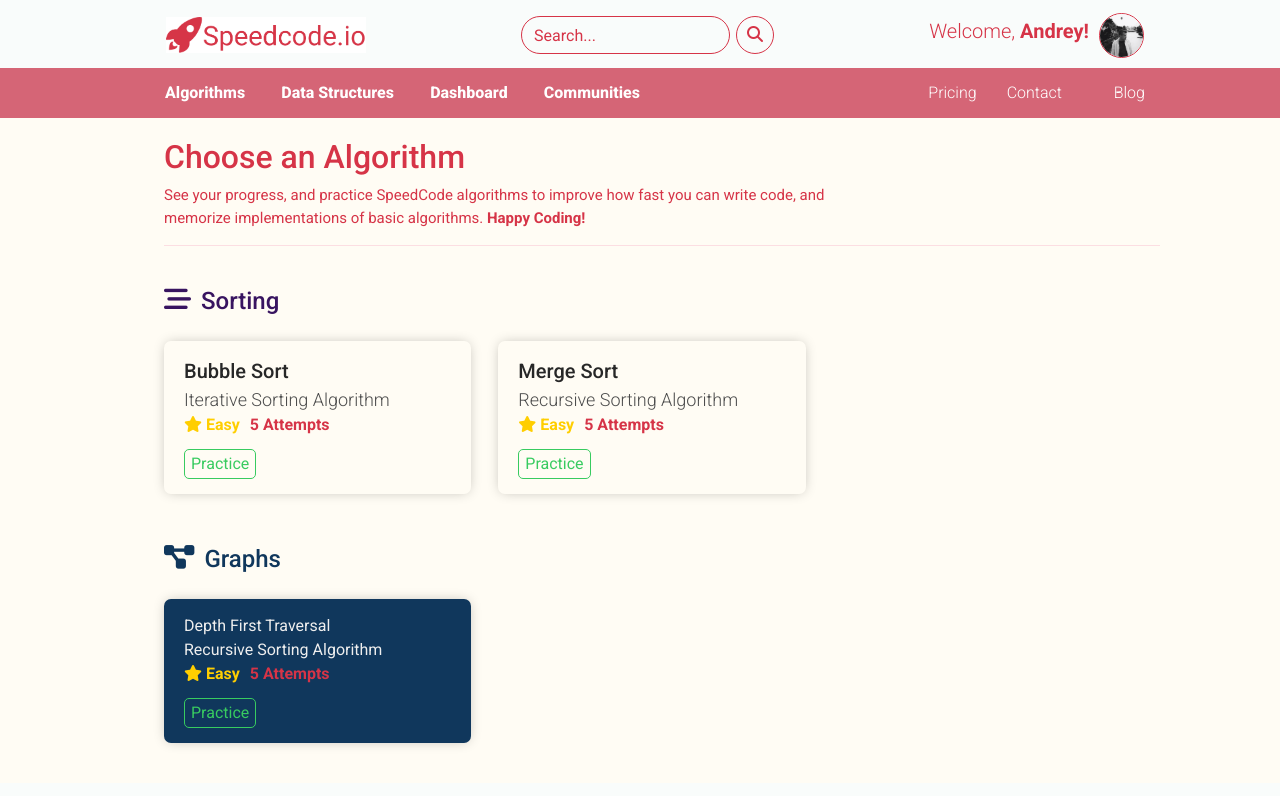
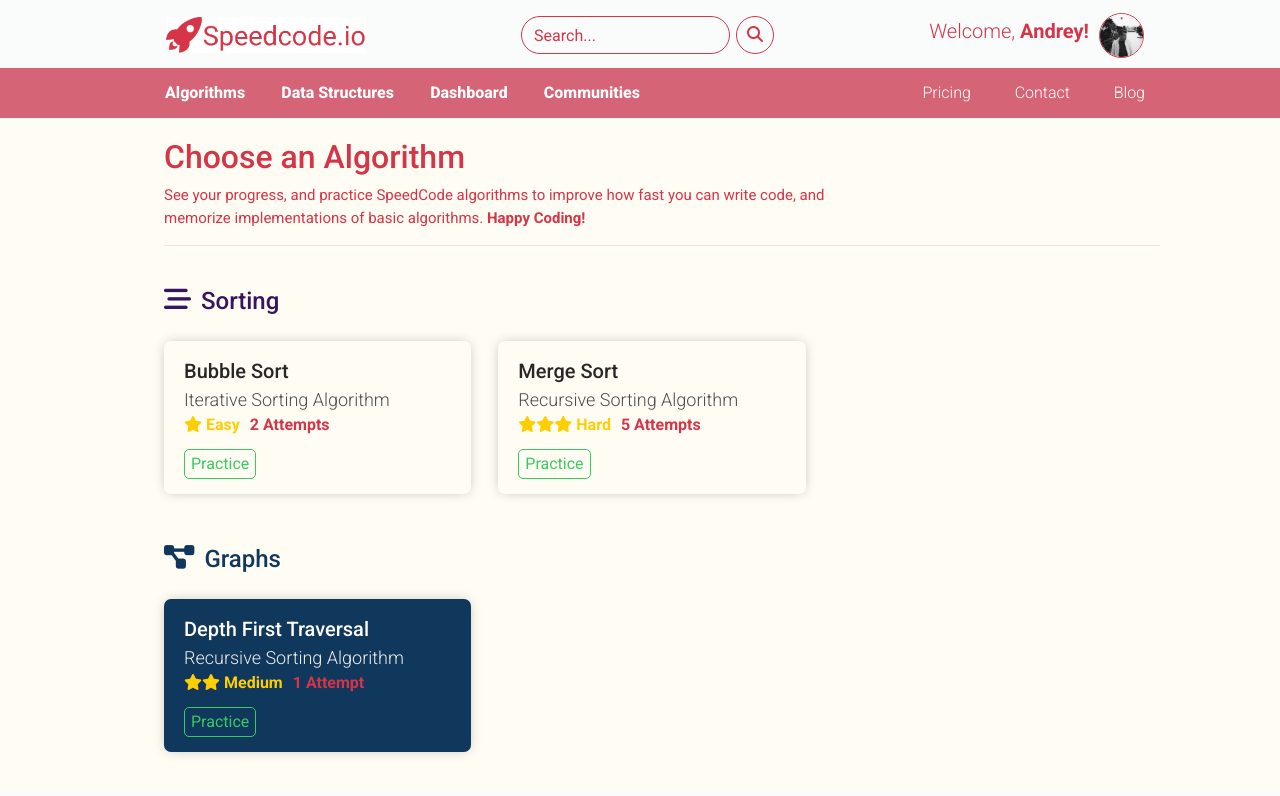
Before and after one commit to APNovichkov/SpeedCode.io, a React (Create React App) app: page /algorithms in a window 1280 px wide. Shown: the top 796 px of the page. Built offline with nearby package versions, Linux system fonts and the light colour scheme.

Commit message:
[add] Added more detail

```diff
--- a/public/api/algorithms.json
+++ b/public/api/algorithms.json
@@ -6,8 +6,8 @@
       "type": "Algorithm",
       "category": "Sorting",
       "description": "Iterative Sorting Algorithm",
-      "difficulty": 3,
-      "attempts": 5
+      "difficulty": 1,
+      "attempts": 2
     },
     {
       "id": "bbbbbbb",
@@ -24,8 +24,8 @@
       "type": "Algorithm",
       "category": "Graphs",
       "description": "Recursive Sorting Algorithm",
-      "difficulty": 3,
-      "attempts": 5
+      "difficulty": 2,
+      "attempts": 1
     }
   ]
 }
--- a/src/App.css
+++ b/src/App.css
@@ -71,6 +71,10 @@ body {
 
 .links-flex h6 {
   font-weight: 800;
+}
+
+.links-light-flex h6{
+  font-weight: 300;
 }
 
 /* .links-navbar-company {
@@ -215,7 +219,24 @@ body {
   font-weight: 300;
   font-size: 18px;
   color: #4d4d4d;
+}
 
+.overview-card.sorting .practice-button{
+  background-color: transparent;
+  border: 1px solid #272727;
+  border-radius: 5px;
+  height: 30px;
+  color: #38CB60;
+  border-color: #38CB60;
+}
+
+.overview-card.sorting .practice-button:hover{
+  background-color: #38CB60;
+  border: 1px solid #272727;
+  border-radius: 5px;
+  height: 30px;
+  color: #ffffff;
+  border-color: #ffffff;
 }
 
 /* Graphs */
@@ -233,11 +254,24 @@ body {
   background-color: #10375c;
 }
 
+.overview-card.graphs .overview-card-title{
+  font-weight: 500;
+  font-size: 20px;
+  color: #ffffff;
+  /* border-bottom: 2px solid #414141; */
+}
+
+.overview-card.graphs .overview-card-description {
+  font-weight: 300;
+  font-size: 18px;
+  color: #eeeeee;
+}
+
 .overview-card-buttons-wrapper{
   margin-top: 12px;
 }
 
-.practice-button{
+.overview-card.graphs .practice-button{
   background-color: transparent;
   border: 1px solid #272727;
   border-radius: 5px;
@@ -246,11 +280,11 @@ body {
   border-color: #38CB60;
 }
 
-.practice-button:hover{
+.overview-card.graphs .practice-button:hover{
   background-color: #38CB60;
   border: 1px solid #272727;
   border-radius: 5px;
   height: 30px;
   color: #ffffff;
-  border-color: #ffffff;
+  border-color: #38CB60;
 }
--- a/src/components/linksNavbar.js
+++ b/src/components/linksNavbar.js
@@ -15,19 +15,12 @@ const LinksNavbar = (props) => {
             <h6>Communities</h6>
           </div>
         </div>
-        <div className="col-md-2"></div>
-        <div className="col-md-4">
-          <div className="row links-navbar-company">
         <div className="col-md-3"></div>
         <div className="col-md-3">
+          <div className="d-flex justify-content-between links-light-flex">
             <h6>Pricing</h6>
-            </div>
-            <div className="col-md-3">
             <h6>Contact</h6>
-            </div>
-            <div className="col-md-3">
             <h6>Blog</h6>
-            </div>
           </div>
         </div>
       </div>
--- a/src/components/overviewCard.js
+++ b/src/components/overviewCard.js
@@ -21,7 +21,7 @@ const OverviewCard = (props) => {
       <div className="overview-card-description">{description}</div>
 
       <div>
-        <Stars numStars={1}></Stars>
+        <Stars numStars={difficulty}></Stars>
         <span className="attempts">
           {attempts} {attempts == 1 ? "Attempt" : "Attempts"}
         </span>
--- a/src/components/stars.js
+++ b/src/components/stars.js
@@ -16,7 +16,10 @@ const Stars = (props) => {
 
   return (
     <span className="stars-wrapper">
-      <span className={STAR_CLASS}></span> {numStarsToLevel[numStars]}
+      {Array.from(Array(numStars)).map((index) => (
+        <span className={STAR_CLASS}></span>
+      ))}{" "}
+      {numStarsToLevel[numStars]}
     </span>
   );
 };
```
Also changed, not shown: src/pages/algorithmDetail.js (added, +9 -0 lines). Lines whose indentation alone changed are shown as unchanged.
